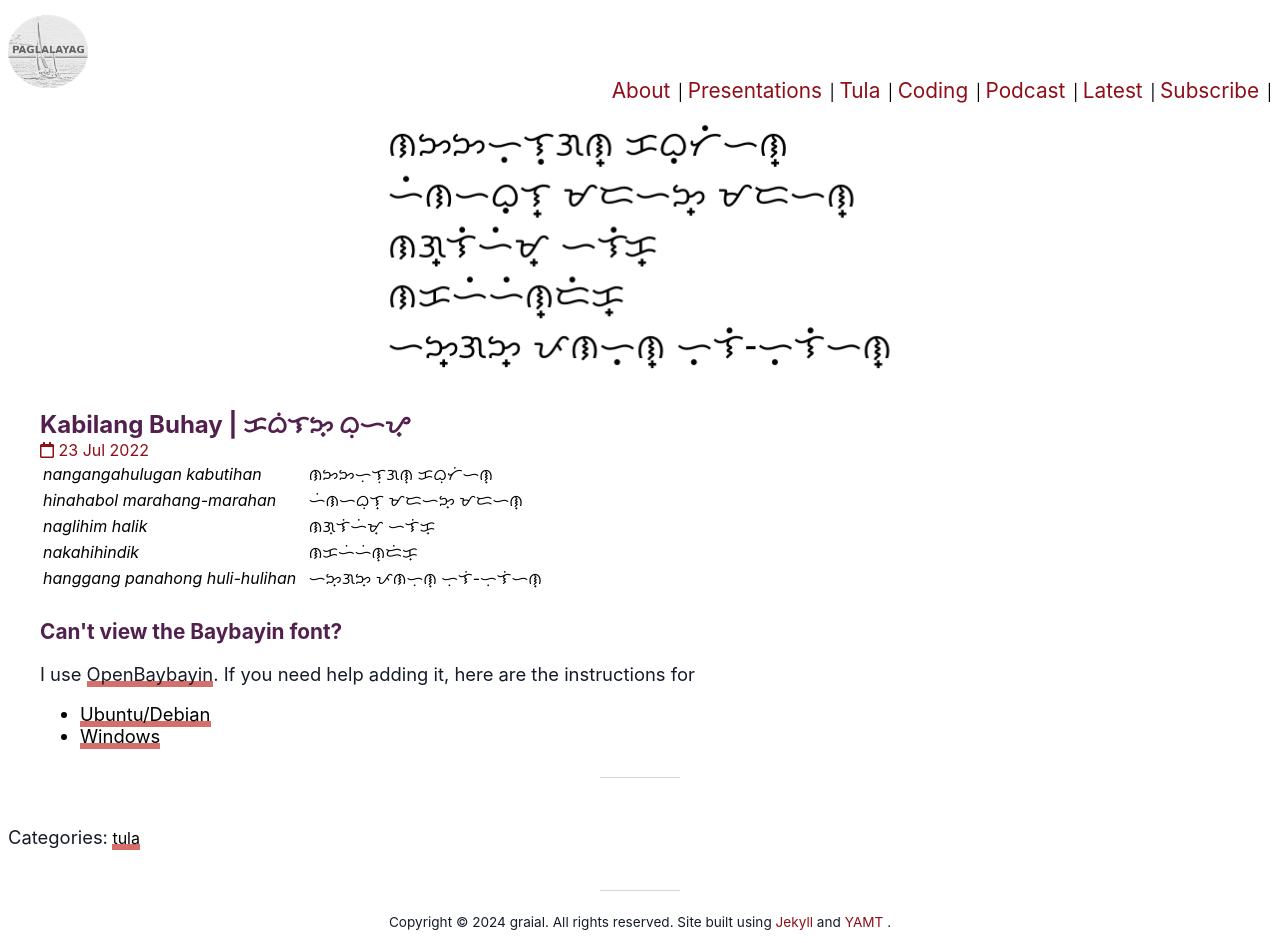
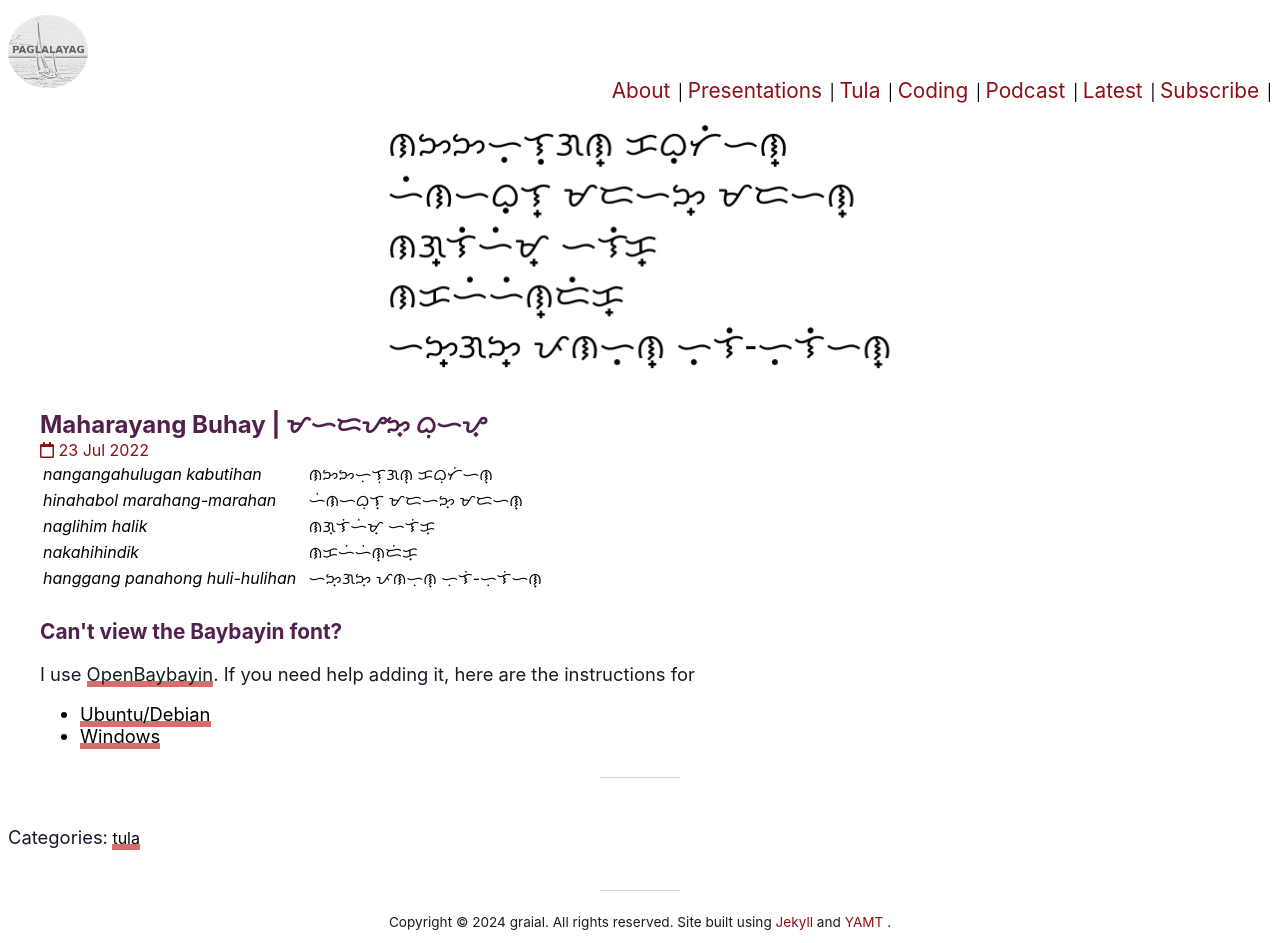
Before and after one commit to paglalayag/paglalayag.github.io, a Jekyll site: the page built from tula/_posts/2022-07-23-maharayang-buhay.md, in a window 1280 px wide. Built offline with Jekyll 4.4.1, drawn with Linux system fonts in a browser that asks for light colours; nearby versions of some CDN libraries; a script that is not in the unit is left out.

Commit message:
rename H poem

```diff
--- a/tula/_posts/2022-07-23-kabilang-buhay.md
+++ b/tula/_posts/2022-07-23-maharayang-buhay.md
@@ -1,5 +1,5 @@
 ---
-title: Kabilang Buhay | ᜃᜊᜒᜎᜅ᜔  ᜊᜓᜑᜌ᜔
+title: Maharayang Buhay | ᜋᜑᜇᜌᜅ᜔  ᜊᜓᜑᜌ᜔
 layout: poem
 hero_image: /assets/img/tula/kabilang-buhay.png
 image: /assets/img/tula/kabilang-buhay.png
```
